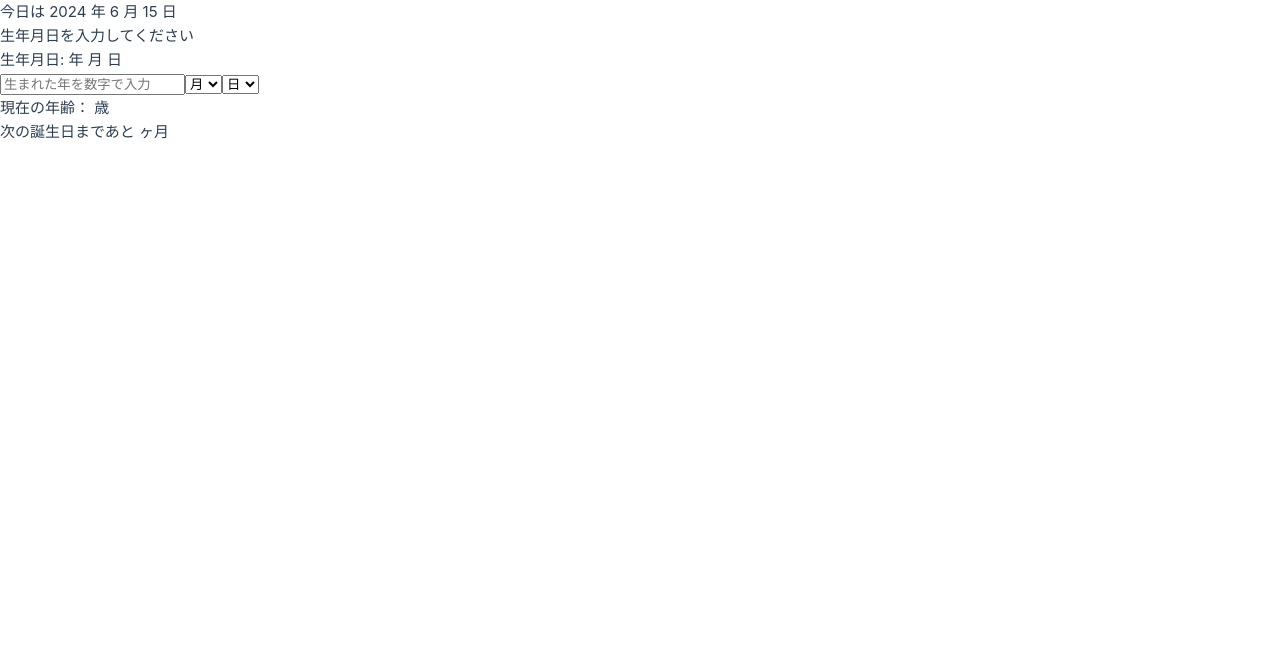
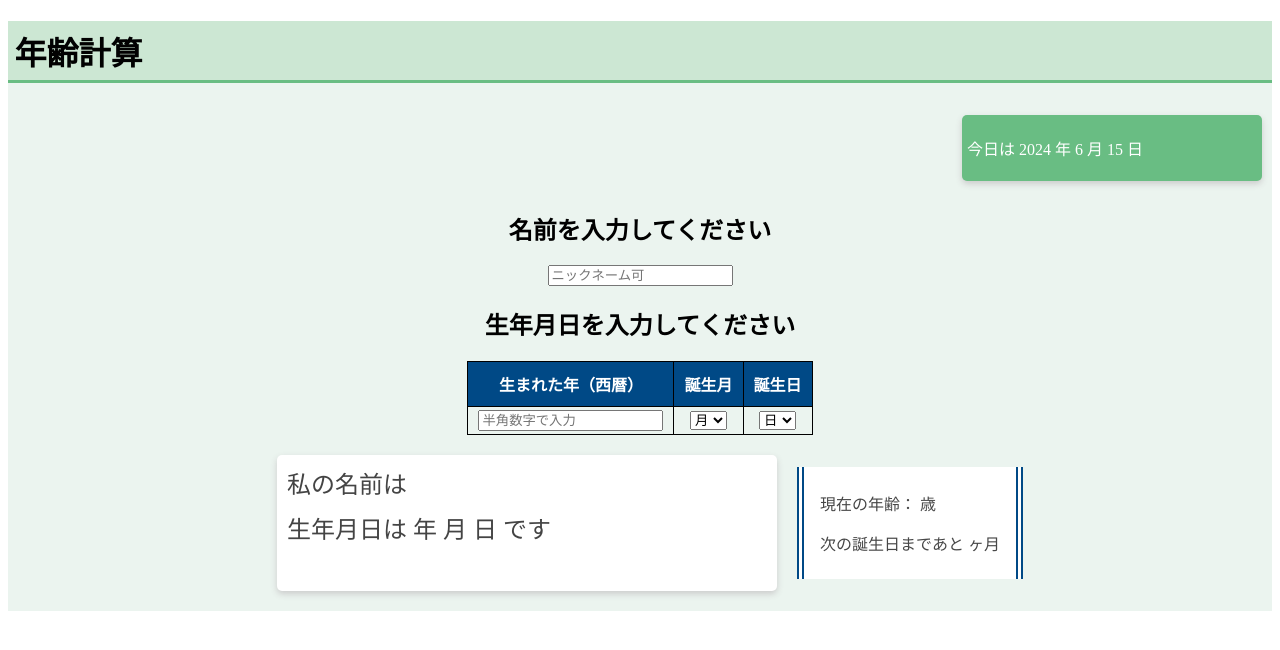
Before and after one commit to Ayumi-Moriyama/age-calculation, a Vue app: page / in a window 1280 px wide. Shown: the top 650 px of the page. Built offline with nearby package versions, Linux system fonts and the light colour scheme.

Commit message:
CSSを書いた

```diff
--- a/src/App.vue
+++ b/src/App.vue
@@ -8,16 +8,17 @@ const year = date.getFullYear()
 const month = date.getMonth() +1
 const day = date.getDate()
 
+// ユーザーの名前
+const userName = ref('')
+
 // ユーザーの生年月日
 const selectedMonth = ref('')
 const selectedDay = ref('')
 const userInputYear = ref('')
 
-
 // 現在の月と誕生月を比較して絶対値で返す
 // 誕生月が現在の月以上の数字のとき 7-7=0 10-7=3 12-7=5 →誕生月から現在の月を引く
 // 誕生月が現在の月より小さいときは 6-7=-1 3-7=-4 12-4=8 →12から絶対値を引く
-
 
 // 次の誕生日までの月数を計算するcomputedプロパティ
 const userBirthMonth = computed(() => {
@@ -50,17 +51,35 @@ const userAge = computed(() => {
 </script>
 
 <template>
-  <p>今日は {{ year }} 年 {{ month }} 月 {{ day }} 日</p>
-  <p>生年月日を入力してください</p>
+  <div class="background">
+    <h1>年齢計算</h1>
+
+    <div class="card-container">
+        <div class="card1">
+          <div class="box1">
             <div>
-    生年月日:
-      {{ userInputYear }} 年
-      {{ selectedMonth }} 月
-      {{ selectedDay }} 日
+              <p class="content1">今日は {{ year }} 年 {{ month }} 月 {{ day }} 日</p>
             </div>
-  <div>
-    <input v-model.number="userInputYear" placeholder="生まれた年を数字で入力" />
+          </div>
+        </div>
+    </div>
+      <h2>名前を入力してください</h2>
+        <div class="container">
+          <input v-model="userName" type="text" placeholder="ニックネーム可">
+        </div>
 
+
+      <h2>生年月日を入力してください</h2>
+      <div class="container">
+        <table>
+          <tr>
+            <th>生まれた年（西暦）</th><th>誕生月</th><th>誕生日</th>
+          </tr>
+          <tr>
+            <td>
+              <input v-model.number="userInputYear" placeholder="半角数字で入力" />
+            </td>
+            <td>
             <select v-model.number="selectedMonth">
               <option disabled value="">月</option>
               <option>1</option>
@@ -76,7 +95,8 @@ const userAge = computed(() => {
               <option>11</option>
               <option>12</option>
             </select>
-
+            </td>
+            <td>
             <select v-model.number="selectedDay">
               <option disabled value="">日</option>
               <option>1</option>
@@ -111,8 +131,31 @@ const userAge = computed(() => {
               <option>30</option>
               <option>31</option>
             </select>
+            </td>
+          </tr>
+        </table>
       </div>
 
+      <div class="container">
+        <div class="card-container">
+          <div class="card2">
+            <div class="box1">
+              <div>
+                <p class="title1">私の名前は {{ userName }}</p>
+                <p class="title1">生年月日は
+                  {{ userInputYear }} 年
+                  {{ selectedMonth }} 月
+                  {{ selectedDay }} 日
+                です
+                </p>
+              </div>
+            </div>
+          </div>
+        </div>
+        <div class="box2">
           <p>現在の年齢：{{ userAge }} 歳</p>
           <p>次の誕生日まであと{{ userBirthMonth }} ヶ月</p>
+        </div>
+      </div>
+  </div>
 </template>
--- a/src/assets/main.css
+++ b/src/assets/main.css
@@ -1,4 +1,110 @@
-@import './base.css';
+.background {
+  background-color: #EBF4EF;
+}
+
+h1 {
+padding: 0.2em;
+  /*文字周りの余白*/
+  color: #010101;
+  /*文字色*/
+  background: #CCE7D3;
+  /*背景色*/
+  border-bottom: solid 3px #69BD83;
+  /*下線*/
+}
+
+h2 {
+  text-align: center;
+}
+
+.container {
+  display: flex;
+  justify-content: center;
+}
+
+/* カード表示 */
+.card-container {
+  display: flex;
+  justify-content: flex-end;
+}
+
+.card1 {
+  width: 300px;
+  margin: 10px;
+  border-radius: 5px;
+  background-color: #69BD83;
+  box-shadow: 0 3px 6px #ccc;
+}
+
+.card2 {
+  width: 500px;
+  margin: 20px;
+  border-radius: 5px;
+  background-color: #fff;
+  box-shadow: 0 3px 6px #ccc;
+}
+
+.box1 {
+  display: flex;
+}
+
+.image1 {
+  width: 100px;
+  height: 100px;
+  object-fit: cover;
+  border-radius: 5px 0 0 5px;
+}
+
+.title1 {
+  font-size: 150%;
+  margin: 10px;
+  color: #444;
+}
+
+.content1 {
+  padding: 5px;
+  color: #FFF;
+}
+
+/* テーブル表示 */
+table {
+  text-align: center;
+  border-collapse: collapse;
+}
+
+table th {
+  color: #fff;
+  background: #004986;
+  border: solid 1px black;
+  padding: 10px;
+}
+
+table td {
+  border: solid 1px black;
+  padding: 3px 10px;
+}
+
+/* ボックス表示 */
+.box2 {
+  padding: 0.5em 1em;
+  margin: 2em 0;
+  color: #474747;
+  background: #fff;
+  /*背景色*/
+  border-left: double 7px #004986;
+  /*左線*/
+  border-right: double 7px #004986;
+  /*右線*/
+}
+
+
+
+
+
+
+
+/* 以下、デフォルトのコード */
+/* @import './base.css'; */
 
 /* #app {
   max-width: 1280px;
```
Also changed, not shown: 1 other file (tests, documents, lock files or other folders). Lines whose indentation alone changed are shown as unchanged.
